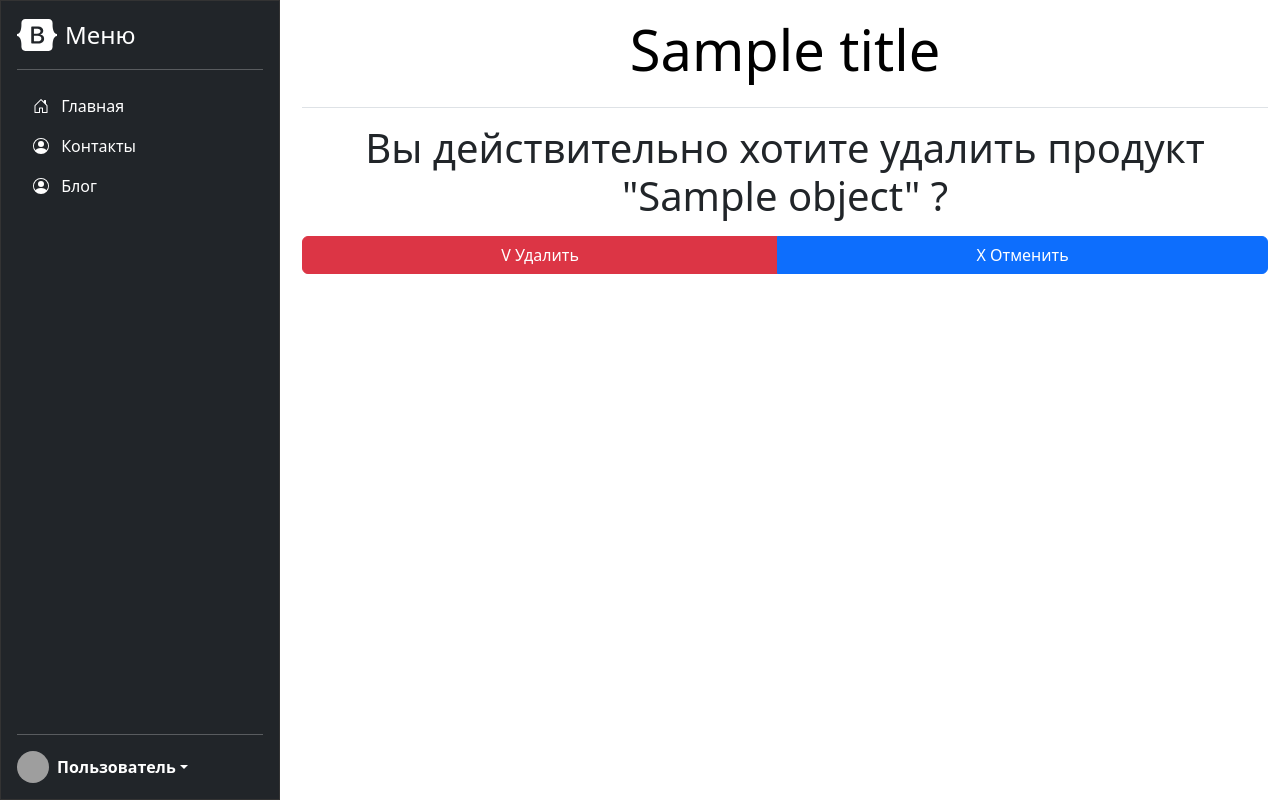
After one commit to DarkRazec/html_homeworks_2, a Django app: template catalog/templates/catalog/product_confirm_delete.html in a window 1280 px wide. The commit adds this page. Run offline with Django 5.2, Linux system fonts and the light colour scheme; the template is opened without the code that fills it: most values are stand-ins (such as "Sample title", 1, 10 or a date in 2020); grey boxes are pictures that could not be loaded.

Commit message:
add product delete button

```diff
--- a/catalog/templates/catalog/product.html
+++ b/catalog/templates/catalog/product.html
@@ -18,6 +18,9 @@
                         <div class="col-6">
                             <a href="{% url 'catalog:homepage' %}" class="btn btn-primary px-md-4"><- Назад</a>
                         </div>
+                        <div class="col-6">
+                            <a href="{% url 'catalog:product_delete' object.pk %}" class="btn btn btn-danger px-md-4">Удалить X</a>
+                        </div>
                     </div>
                 </div>
             </div>
--- /dev/null
+++ b/catalog/templates/catalog/product_confirm_delete.html
@@ -0,0 +1,17 @@
+{% extends 'catalog/base.html' %}
+{% block content %}
+<div class="col-12">
+    <div class="row text-center">
+        <form method="post">
+            {% csrf_token %}
+            <h1 class="mb-3"> Вы действительно хотите удалить продукт "{{ object.name }}" ?</h1>
+            <div class="row mb-3">
+                <div class="btn-group">
+                    <button type="submit" class="btn btn-danger">V Удалить</button>
+                    <a href="{% url 'catalog:product_view' object.pk %}" class="btn btn-primary">X Отменить</a>
+                </div>
+            </div>
+        </form>
+    </div>
+</div>
+{% endblock %}
--- a/catalog/urls.py
+++ b/catalog/urls.py
@@ -1,7 +1,7 @@
 from django.urls import path
 
 from catalog.apps import MainConfig
-from catalog.views import ProductDetailView, ContactTemplateView, HomePageView
+from catalog.views import ProductDetailView, ContactTemplateView, HomePageView, ProductDeleteView
 
 app_name = MainConfig.name
 
@@ -9,4 +9,5 @@ urlpatterns = [
     path('', HomePageView.as_view(), name='homepage'),
     path('contact/', ContactTemplateView.as_view(), name='contact'),
     path('product/<int:pk>/view', ProductDetailView.as_view(), name='product_view'),
+    path('product/<int:pk>/delete', ProductDeleteView.as_view(), name='product_delete'),
 ]
```
Also changed, not shown: catalog/views.py (+7 -1 lines).
